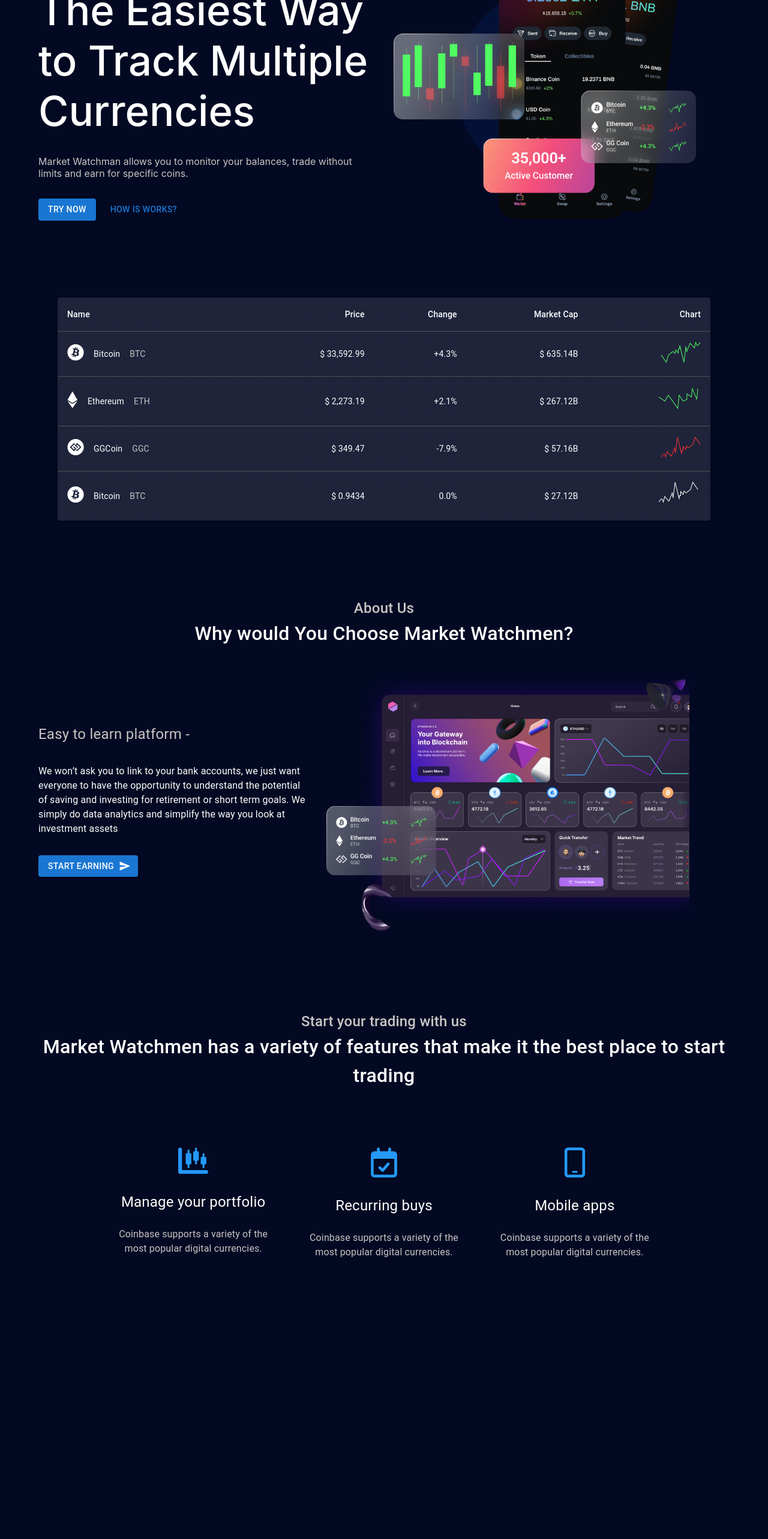
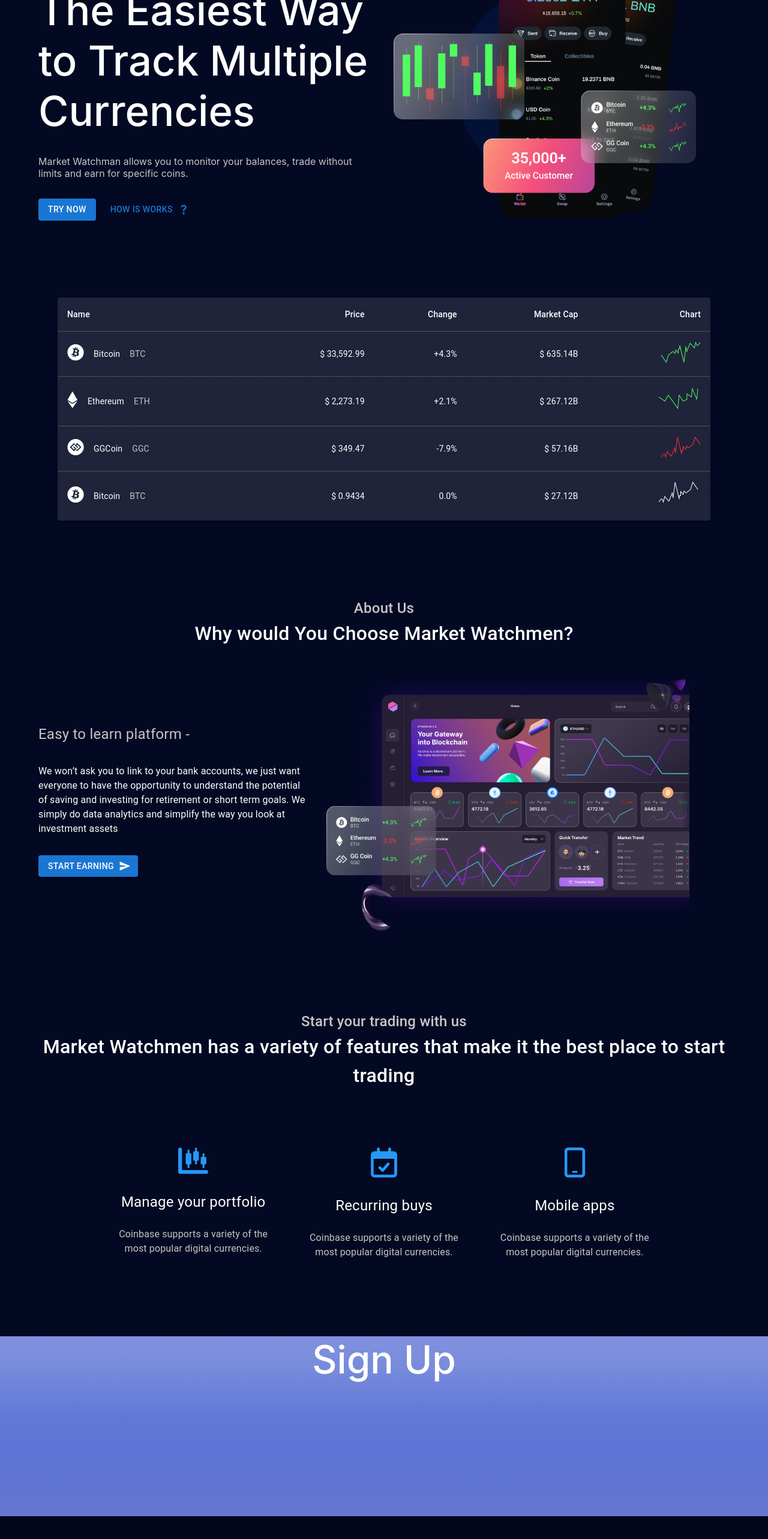
Before and after one commit to ama29n/Coinbase-Website-React, a React (Create React App) app: page / in a window 1280 px wide. Shown: the part 200-2766 px from the top of the page at 60% size. Before the commit the page ends 2428 px from the top, so only its background shows below. Built offline with nearby package versions, Linux system fonts and the light colour scheme.

Commit message:
Sign Up and Newsletter

```diff
--- a/src/App.js
+++ b/src/App.js
@@ -4,6 +4,9 @@
 import DashBoard from "./Components/Dashboard";
 import AboutUs from "./Components/AboutUs";
 import Service from "./Components/Service";
+import SignUp from "./Components/SignUp";
+import Newsletter from "./Components/Newsletter";
+import Footer from "./Components/Footer";
 
 function App() {
   return (
@@ -13,6 +16,9 @@
       <DashBoard />
       <AboutUs />
       <Service />
+      <SignUp />
+      <Newsletter />
+      <Footer />
     </Box>
   );
 }
--- /dev/null
+++ b/src/Components/Footer.jsx
@@ -0,0 +1,9 @@
+import React from 'react'
+
+function Footer() {
+  return (
+    <div>Footer</div>
+  )
+}
+
+export default Footer
--- a/src/Components/Home.jsx
+++ b/src/Components/Home.jsx
@@ -1,5 +1,6 @@
 import { Box, Button } from "@mui/material";
 import HomeImage from "../Assets/home.png";
+import QuestionMarkIcon from '@mui/icons-material/QuestionMark';
 
 function Home() {
   return (
@@ -10,7 +11,7 @@
             <Box sx={{ color: "rgb(200, 197, 197)" }}>Market Watchman allows you to monitor your balances, trade without limits and earn for specific coins.</Box>
             <Box sx={{ display: "flex", gap: "1rem" }}>
                 <Button variant="contained">Try Now</Button>
-                <Button variant="text">How is works?</Button>
+                <Button variant="text" endIcon={<QuestionMarkIcon />}>How is works</Button>
             </Box>
         </Box>
 
--- /dev/null
+++ b/src/Components/Newsletter.jsx
@@ -0,0 +1,41 @@
+import { Box, Typography, Button } from "@mui/material";
+
+function Newsletter() {
+  return (
+    <Box sx={__body}>
+
+        <Box flex="1 1 50%" display="flex" flexDirection="column">
+            <Typography sx={{ fontWeight: "500", fontSize: "1.5rem", color: "rgb(200, 197, 197)" }}>Newsletter</Typography>
+            <Typography sx={{ fontWeight: "500", fontSize: "2rem" }}>Get now free 20% discount for all products on your first order</Typography>
+        </Box>
+
+        <Box flex="1 1 50%" display="flex" gap="2rem" alignItems="center" justifyContent="flex-end">
+            <input style={__input} placeholder="Enter your email address..." />
+            <Button variant="contained">Subscribe</Button>
+        </Box>
+
+    </Box>
+  );
+}
+
+export default Newsletter;
+
+
+const __body = {
+    width: "100%",
+    display: "flex",
+    gap: "4rem",
+    backgroundColor: "#02071b",
+    padding: "7rem 5rem",
+    alignItems: "center",
+    marginBottom: "1rem"
+};
+
+const __input = {
+    backgroundColor: "#091030",
+    outline: "none",
+    border: "none",
+    padding: "1rem 2rem",
+    color: "White",
+    fontSize: "1.2rem"
+}
--- /dev/null
+++ b/src/Components/SignUp.jsx
@@ -0,0 +1,23 @@
+import { Box } from "@mui/material";
+import Background from "../Assets/signupBackground.png";
+import Card from "../Assets/card.png";
+
+function SignUp() {
+  return (
+    <Box sx={{
+        backgroundImage: `url(${Background})`,
+        height: "300px",
+        display: "flex",
+        justifyContent: "space-around",
+        // alignItems: "center"
+    }}>
+        <Box fontSize="4rem" fontWeight="500">Sign Up</Box>
+
+        {/* <Box height="300px">
+            <img alt="card" src={Card} style={{ width: "100%", height: "auto" }}/>
+        </Box> */}
+    </Box>
+  );
+}
+
+export default SignUp;
--- a/src/index.css
+++ b/src/index.css
@@ -39,3 +39,7 @@
 ::-webkit-scrollbar-thumb {
   background-color: var(--blue);
 }
+
+::placeholder {
+  color: rgb(200, 197, 197);
+}
```
Also changed, not shown: 1 other file (tests, documents, lock files or other folders).
